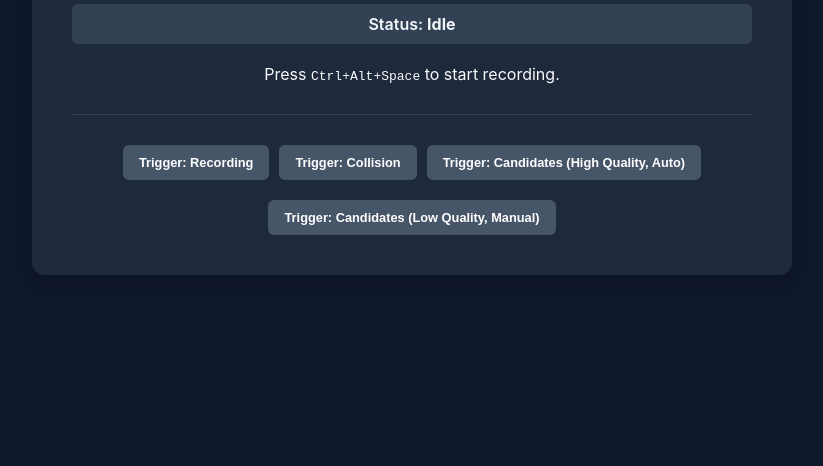
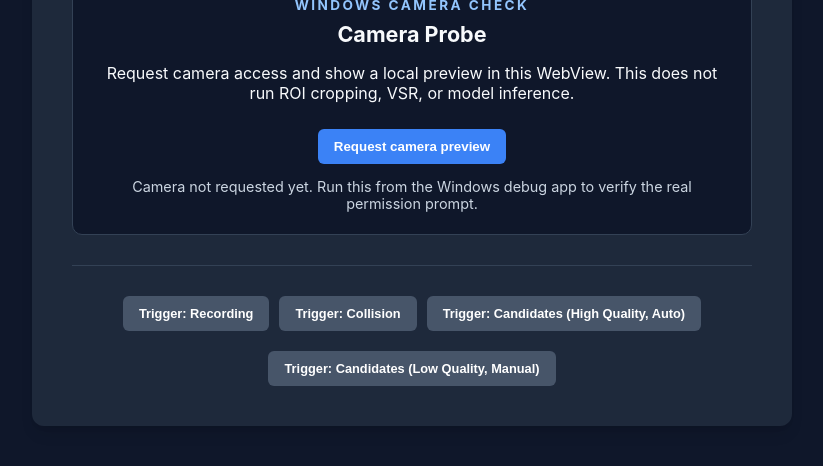
Before and after one commit to LSHFGJ/FreeLip, a website built with Vite: page index.html in a window 1280 px wide. Shown: the part 334-800 px from the top of the page, without its empty margins (228-1051 px from the left). Built offline with nearby package versions, Linux system fonts and the light colour scheme.

Commit message:
feat(camera): surface local camera preview panel
Expose a Windows debug-app camera probe that requests local preview access without claiming ROI cropping or model inference is wired.

Ultraworked with [Sisyphus](https://github.com/code-yeongyu/oh-my-openagent)

Co-authored-by: Sisyphus <clio-agent@sisyphuslabs.ai>

```diff
--- a/src/main.ts
+++ b/src/main.ts
@@ -1,5 +1,6 @@
 import "./styles.css";
-import type { AppState, AppEvent, OverlayCandidate } from "./hotkeyState.ts";
+import { createCameraProbeController } from "./cameraProbe.ts";
+import type { AppEvent, AppState, OverlayCandidate } from "./hotkeyState.ts";
 import { reduce } from "./hotkeyState.ts";
 import { renderCandidates } from "./render.ts";
 
@@ -66,6 +67,19 @@ function render() {
   }
 
   content += `
+      <section class="camera-probe" aria-labelledby="camera-probe-title">
+        <p class="eyebrow">Windows camera check</p>
+        <h2 id="camera-probe-title">Camera Probe</h2>
+        <p class="instructions">
+          Request camera access and show a local preview in this WebView. This does not run ROI cropping, VSR, or model inference.
+        </p>
+        <button id="camera-probe-request" type="button">Request camera preview</button>
+        <p id="camera-probe-status" class="camera-status camera-status-idle">
+          Camera not requested yet. Run this from the Windows debug app to verify the real permission prompt.
+        </p>
+        <video id="camera-probe-preview" class="camera-preview" autoplay muted playsinline hidden></video>
+      </section>
+
       <div class="dev-controls">
         <button id="dev-trigger-recording">Trigger: Recording</button>
         <button id="dev-trigger-collision">Trigger: Collision</button>
@@ -101,6 +115,18 @@ function dispatch(event: AppEvent) {
 }
 
 function attachEvents() {
+  const cameraButton = document.querySelector<HTMLButtonElement>("#camera-probe-request");
+  const cameraStatus = document.querySelector<HTMLParagraphElement>("#camera-probe-status");
+  const cameraVideo = document.querySelector<HTMLVideoElement>("#camera-probe-preview");
+  if (cameraButton && cameraStatus && cameraVideo) {
+    createCameraProbeController({
+      button: cameraButton,
+      status: cameraStatus,
+      video: cameraVideo,
+      getMediaDevices: () => navigator.mediaDevices
+    });
+  }
+
   const remapBtn = document.getElementById("btn-remap");
   if (remapBtn) {
     remapBtn.addEventListener("click", () => dispatch({ type: "Remapped", newChord: "Ctrl+Alt+L" }));
--- a/src/styles.css
+++ b/src/styles.css
@@ -172,6 +172,46 @@ h1 {
   text-align: center;
 }
 
+.camera-probe {
+  margin-top: 28px;
+  padding: 22px;
+  border: 1px solid #334155;
+  border-radius: 10px;
+  background: #0f172a;
+}
+
+.camera-probe h2 {
+  margin: 0 0 12px;
+  font-size: 1.35rem;
+}
+
+.camera-status {
+  margin: 14px 0 0;
+  color: #cbd5e1;
+  font-size: 0.9rem;
+}
+
+.camera-status-pending {
+  color: #bae6fd;
+}
+
+.camera-status-ready {
+  color: #bbf7d0;
+}
+
+.camera-status-error {
+  color: #fecaca;
+}
+
+.camera-preview {
+  width: 100%;
+  max-height: 320px;
+  margin-top: 16px;
+  border-radius: 8px;
+  border: 1px solid #475569;
+  background: #020617;
+}
+
 button {
   background: #3b82f6;
   color: white;
```
